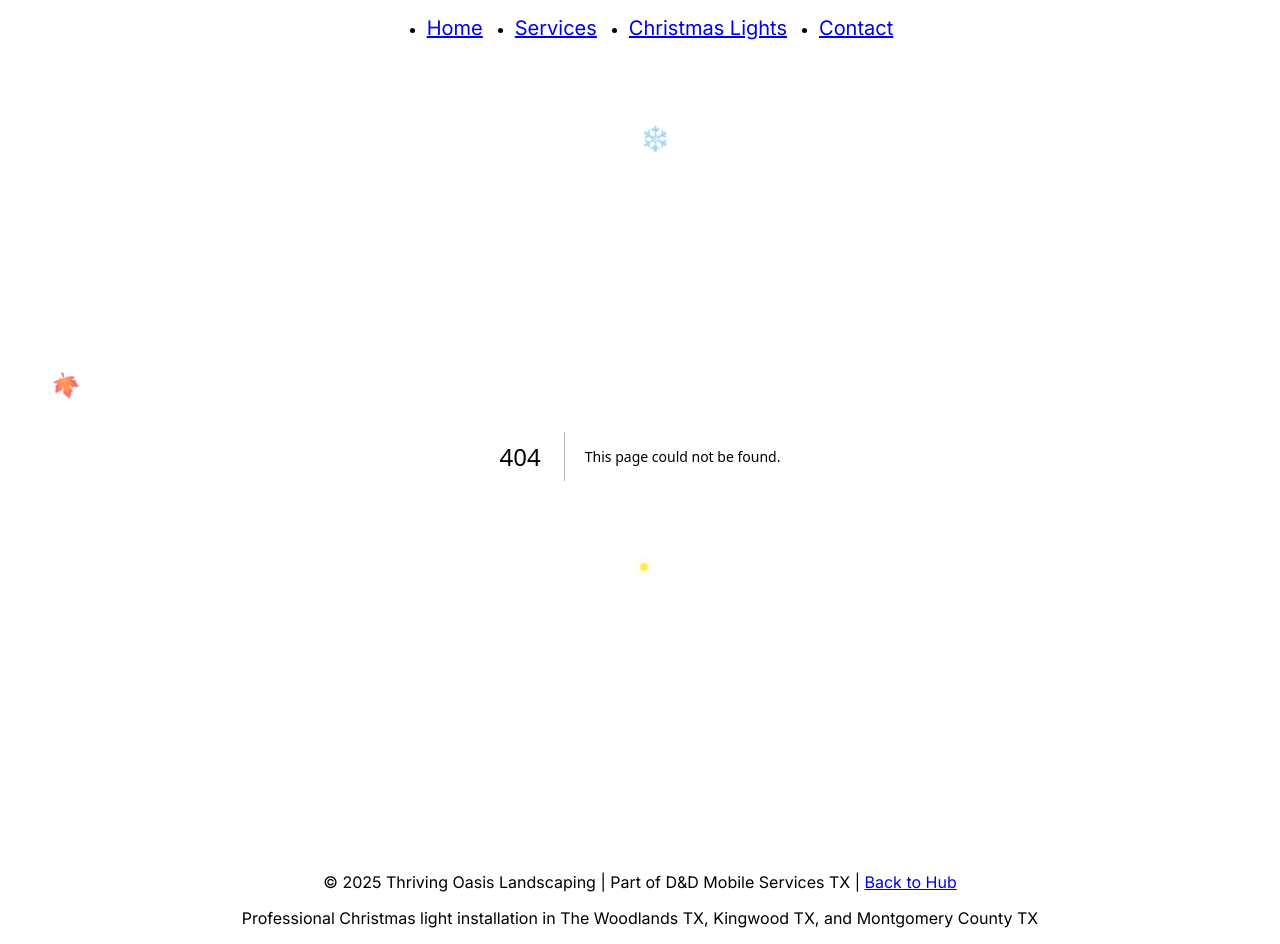
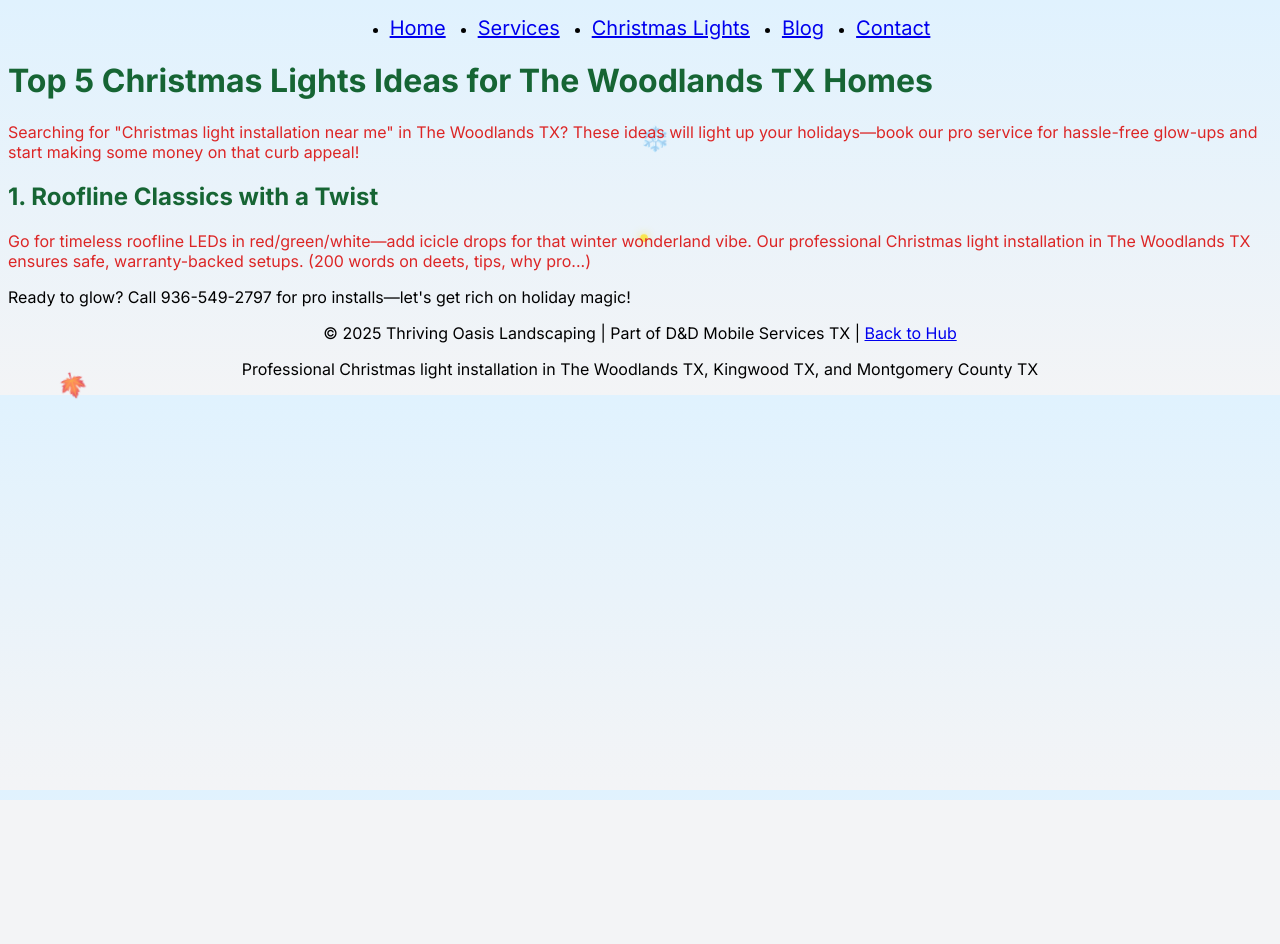
Before and after one commit to dacubbison/thriving-oasis-landscaping, a Next.js app: page /blog in a window 1280 px wide. Before the commit this address had no page. After the commit the page ends 800 px from the top, so only its background shows below. Built offline with nearby package versions, Linux system fonts and the light colour scheme.

Commit message:
Blog page live for SEO empiretime to rank and get rich!

```diff
--- /dev/null
+++ b/app/blog/page.tsx
@@ -0,0 +1,22 @@
+'use client';
+
+import { motion } from 'framer-motion';
+
+export default function Blog() {
+  return (
+    <div className="container mx-auto p-4">
+      <h1 className="text-3xl font-bold mb-4" style={{ color: 'rgb(22, 101, 52)' }}>
+        Top 5 Christmas Lights Ideas for The Woodlands TX Homes
+      </h1>
+      <p className="mb-8" style={{ color: 'rgb(220, 38, 38)' }}>
+        Searching for &quot;Christmas light installation near me&quot; in The Woodlands TX? These ideas will light up your holidays—book our pro service for hassle-free glow-ups and start making some money on that curb appeal!
+      </p>
+      <motion.div initial={{ opacity: 0 }} animate={{ opacity: 1 }} transition={{ duration: 0.5 }}>
+        <h2 className="text-2xl font-semibold mb-2" style={{ color: 'rgb(22, 101, 52)' }}>1. Roofline Classics with a Twist</h2>
+        <p style={{ color: 'rgb(220, 38, 38)' }}>Go for timeless roofline LEDs in red/green/white—add icicle drops for that winter wonderland vibe. Our professional Christmas light installation in The Woodlands TX ensures safe, warranty-backed setups. (200 words on deets, tips, why pro...)</p>
+      </motion.div>
+      {/* Repeat for 2-5: Tree wraps, pathway lights, window frames, yard displays—keyword drop "Christmas light hanging service Kingwood TX", etc. Expand to 800+ total for SEO juice. */}
+      <p className="mt-8">Ready to glow? Call 936-549-2797 for pro installs—let's get rich on holiday magic!</p>
+    </div>
+  );
+}
--- a/app/layout.tsx
+++ b/app/layout.tsx
@@ -65,14 +65,14 @@ export default function RootLayout({
             })
           }}
         />
-        <script async src="https://www.googletagmanager.com/gtag/js?id=G-XXXX"></script>
+        <script async src="https://www.googletagmanager.com/gtag/js?id=G-26QRM1ZFXV"></script>
         <script
           dangerouslySetInnerHTML={{
             __html: `
               window.dataLayer = window.dataLayer || [];
               function gtag(){dataLayer.push(arguments);}
               gtag('js', new Date());
-              gtag('config', 'G-XXXX');
+              gtag('config', 'G-26QRM1ZFXV');
             `,
           }}
         />
@@ -95,6 +95,7 @@ export default function RootLayout({
             <li style={{ marginRight: '2rem' }}><Link href="/" className="hover:underline font-semibold px-2" style={{ fontSize: '1.25rem' }}>Home</Link></li>
             <li style={{ marginRight: '2rem' }}><Link href="/services" className="hover:underline font-semibold px-2" style={{ fontSize: '1.25rem' }}>Services</Link></li>
             <li style={{ marginRight: '2rem' }}><Link href="/christmas-light-installation" className="hover:underline font-semibold px-2" style={{ fontSize: '1.25rem' }}>Christmas Lights</Link></li>
+            <li style={{ marginRight: '2rem' }}><Link href="/blog" className="hover:underline font-semibold px-2" style={{ fontSize: '1.25rem' }}>Blog</Link></li>
             <li><Link href="/contact" className="hover:underline font-semibold px-2" style={{ fontSize: '1.25rem' }}>Contact</Link></li>
           </ul>
         </nav>
```
